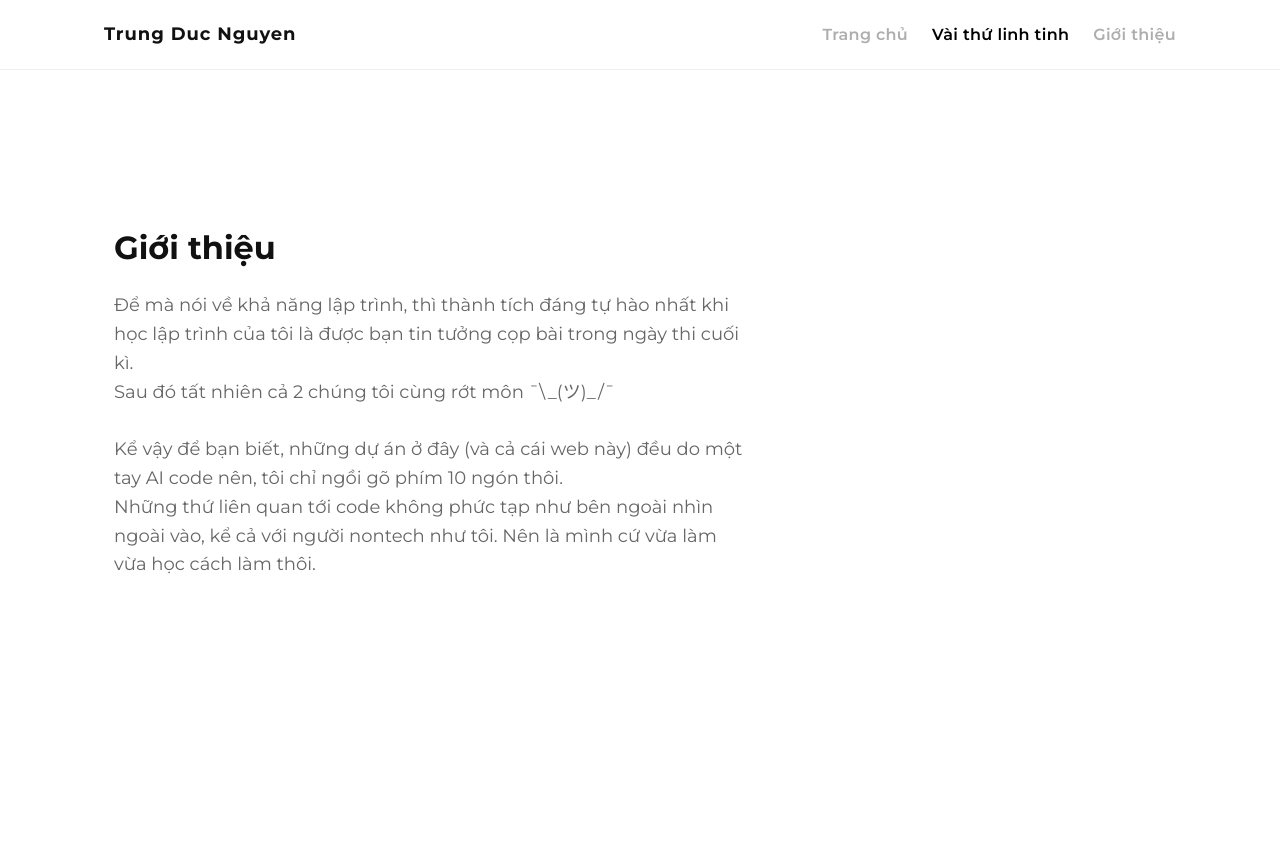
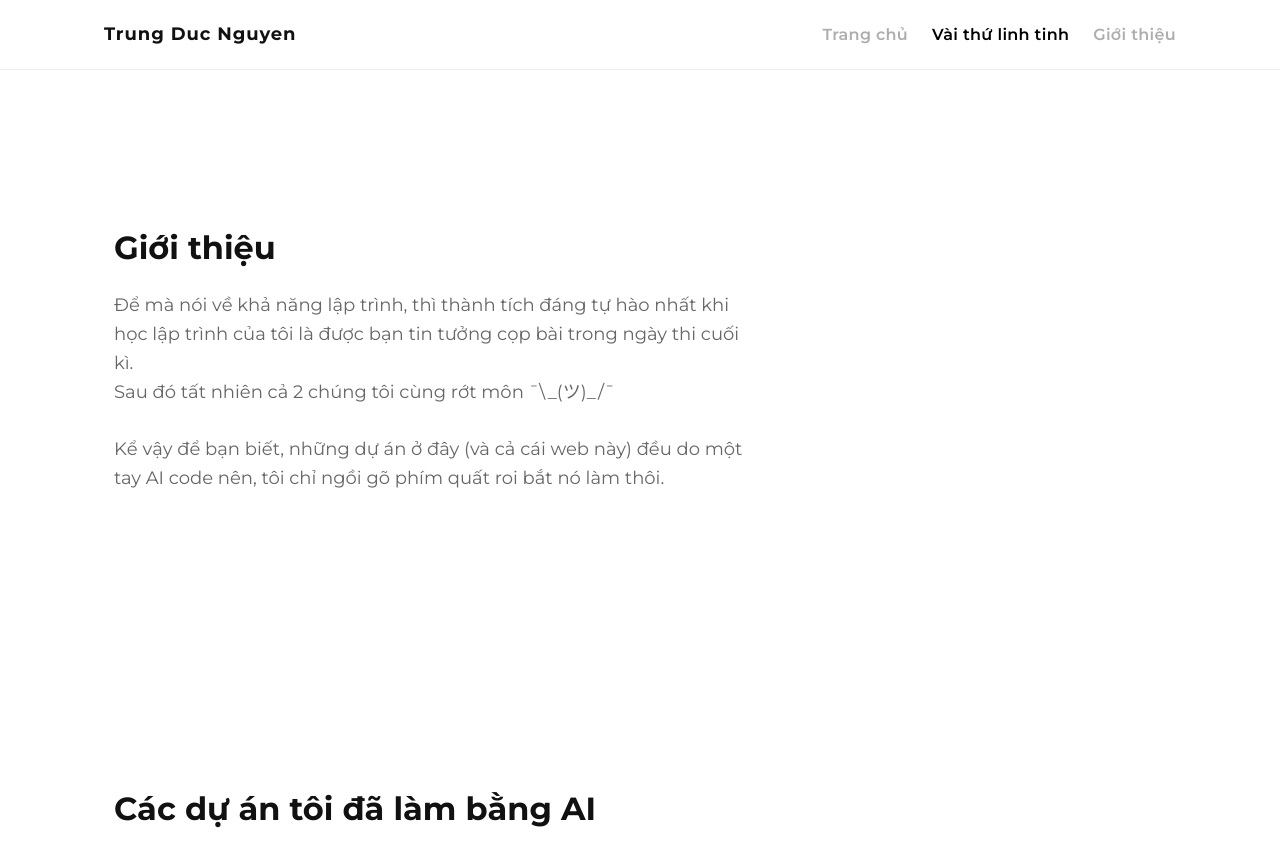
Before and after one commit to trungducngtd/trungducngtd.github.io, a Jekyll site: the page built from projects.html, in a window 1280 px wide and 900 px high, cut to the strip 0-871 px from the top of the window. Shown: the top 867 px of the strip. Built offline with Jekyll 4.4.1, drawn with Linux system fonts in a browser that asks for light colours.

Commit message:
Update text in projects.html for clarity

```diff
--- a/projects.html
+++ b/projects.html
@@ -10,8 +10,7 @@
     Để mà nói về khả năng lập trình, thì thành tích đáng tự hào nhất khi học lập trình của tôi là được bạn tin tưởng cọp bài trong ngày thi cuối kì.<br>
     Sau đó tất nhiên cả 2 chúng tôi cùng rớt môn ¯\_(ツ)_/¯<br><br>
 
-    Kể vậy để bạn biết, những dự án ở đây (và cả cái web này) đều do một tay AI code nên, tôi chỉ ngồi gõ phím 10 ngón thôi.<br>
-    Những thứ liên quan tới code không phức tạp như bên ngoài nhìn ngoài vào, kể cả với người nontech như tôi. Nên là mình cứ vừa làm vừa học cách làm thôi.
+    Kể vậy để bạn biết, những dự án ở đây (và cả cái web này) đều do một tay AI code nên, tôi chỉ ngồi gõ phím quất roi bắt nó làm thôi.<br>
     </p>
   </div>
 </section>
```
